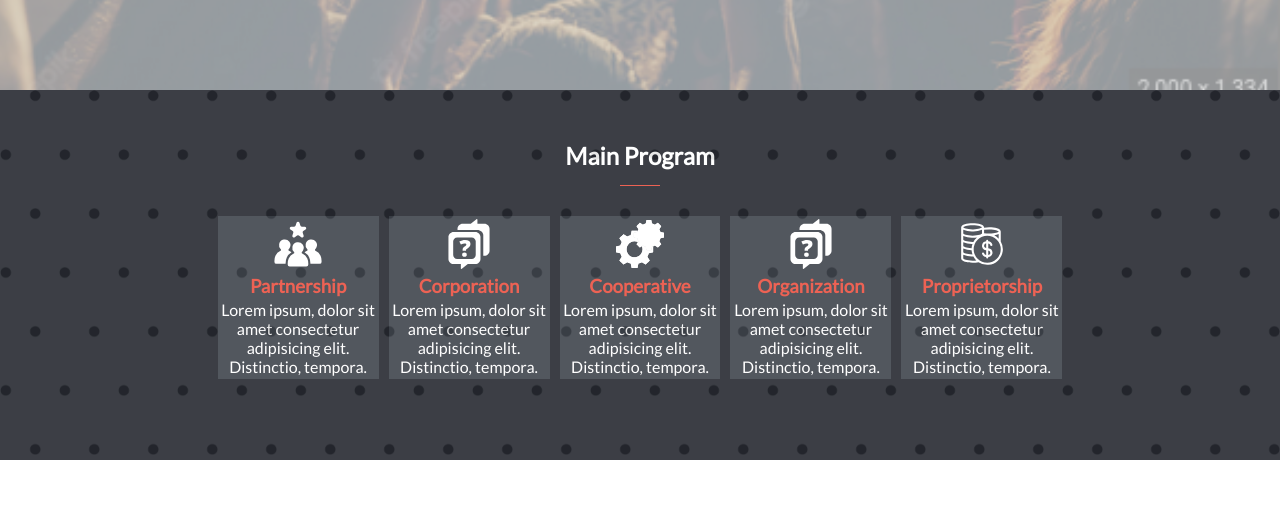
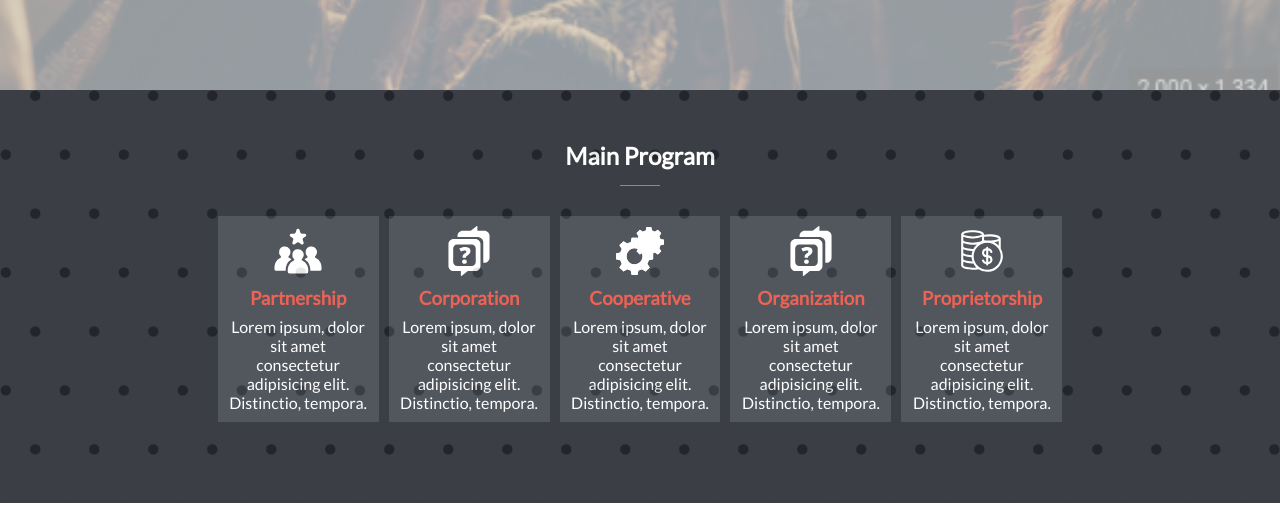
Before and after one commit to dieum512/HTML-basic-JavaScript-Capstone, a website with bundled scripts: page index.html in a window 1280 px wide. Shown: the part 611-1119 px from the top of the page. Built offline with nearby package versions, Linux system fonts and the light colour scheme.

Commit message:
Resize the desktop version of program section

```diff
--- a/style.css
+++ b/style.css
@@ -459,6 +459,8 @@ body {
     display: flex;
     flex-direction: column;
     text-align: center;
+    gap: 8px;
+    padding: 10px;
   }
 
   .program-div:hover {
```
